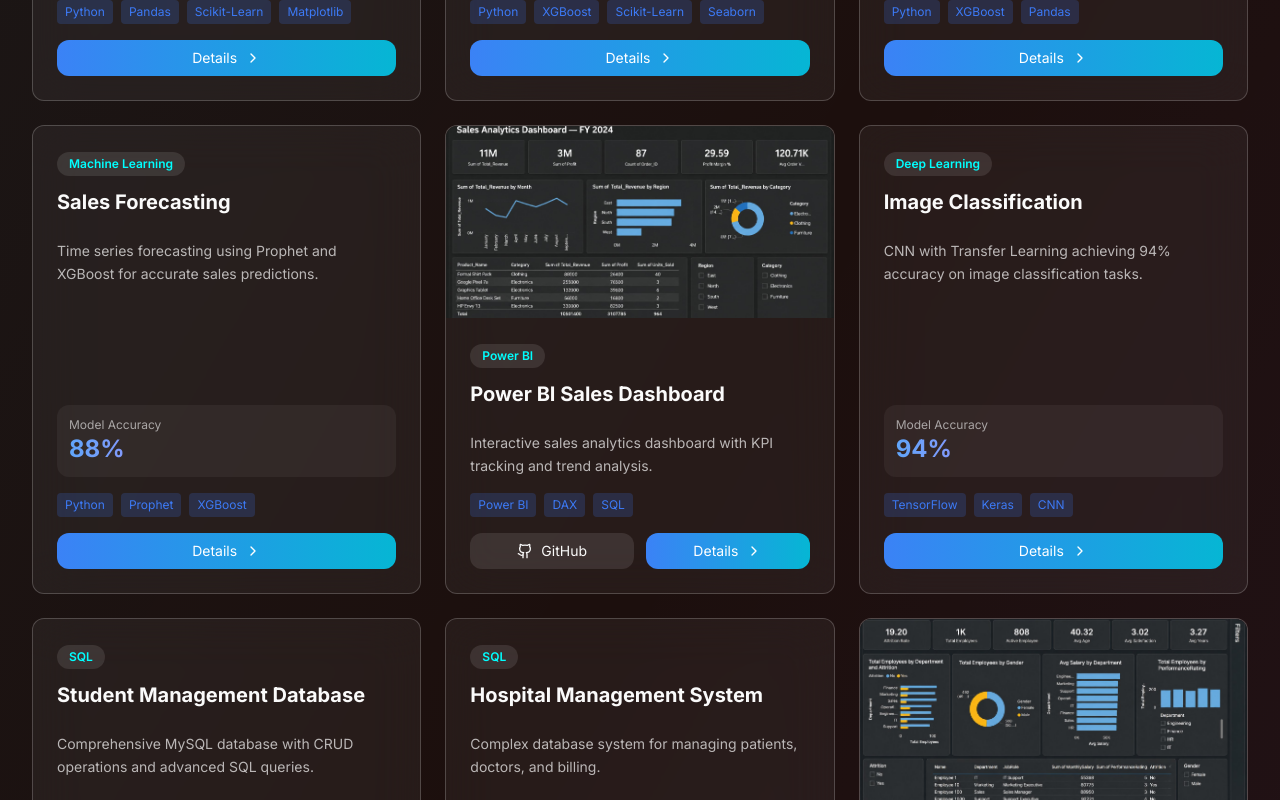
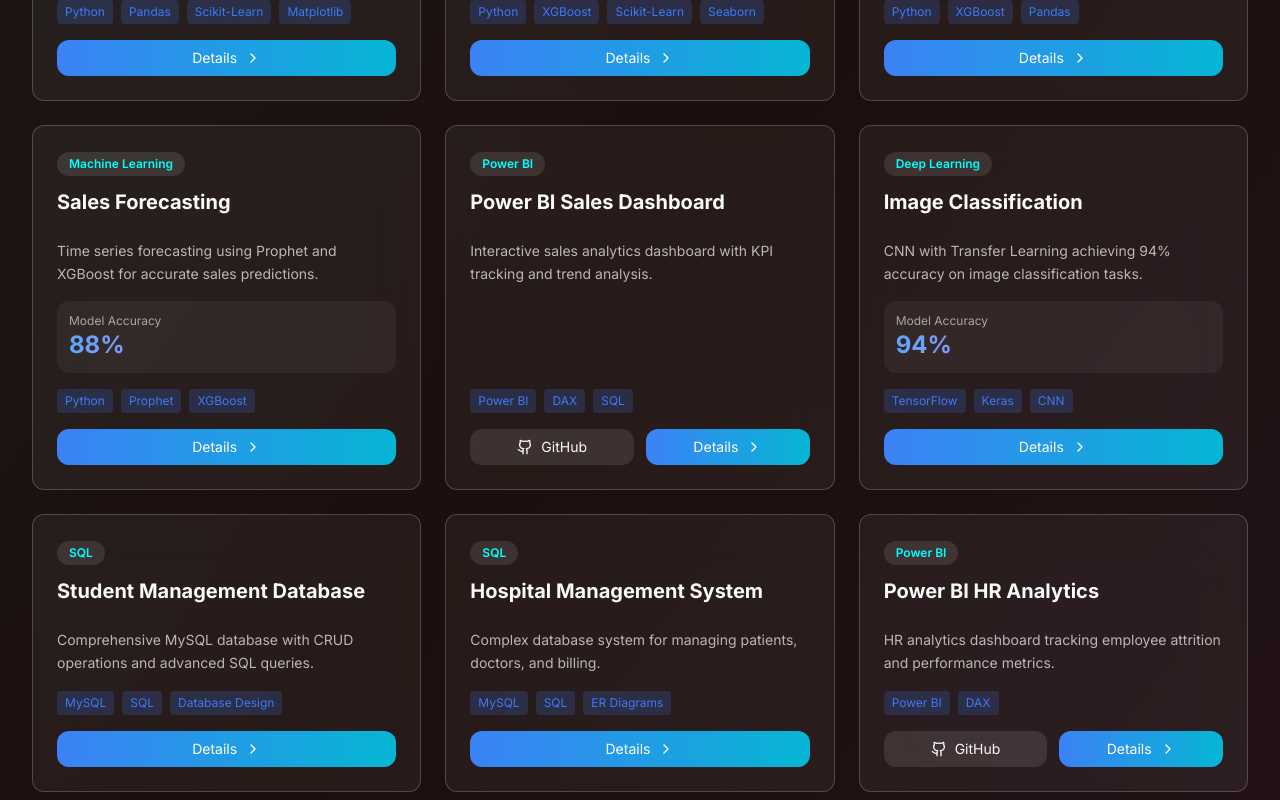
Before and after one commit to MuhammadAdnan586/portfolio, a Next.js app in the folder project/: page / in a window 1280 px wide. Shown: the part 3240-4040 px from the top of the page. Built offline with nearby package versions, Linux system fonts and the light colour scheme.

Commit message:
remove images from cards

```diff
--- a/project/components/projects.tsx
+++ b/project/components/projects.tsx
@@ -3,7 +3,6 @@
 import React, { useState } from 'react';
 import { motion, AnimatePresence } from 'framer-motion';
 import { Github, ExternalLink, ChevronRight } from 'lucide-react';
-import Image from 'next/image';
 import Link from 'next/link';
 import { useInView } from 'react-intersection-observer';
 
@@ -199,17 +198,6 @@ export function Projects() {
                 transition={{ delay: index * 0.1 }}
                 whileHover={{ scale: 1.02, y: -5 }}
               >
-                {project.image && (
-                  <div className="relative w-full h-48">
-                    <Image
-                      src={project.image}
-                      alt={project.title}
-                      fill
-                      className="object-cover"
-                    />
-                  </div>
-                )}
-
                 <div className="p-6 flex flex-col flex-1">
                   {/* Header */}
                   <div className="mb-4">
@@ -249,7 +237,7 @@ export function Projects() {
                   </div>
 
                   {/* Buttons */}
-                  <div className="flex gap-3">
+                  <div className="flex gap-3 mt-auto">
                     {project.github && project.github !== '#' && (
                       <motion.a
                         href={project.github}
```
